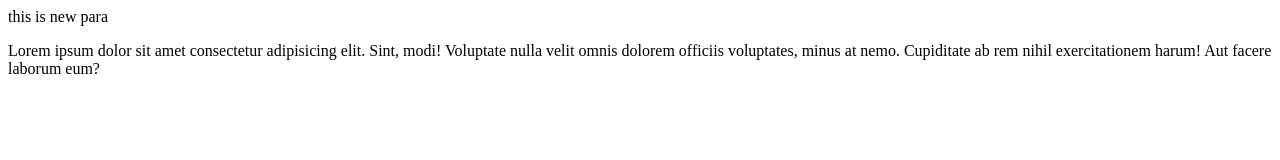
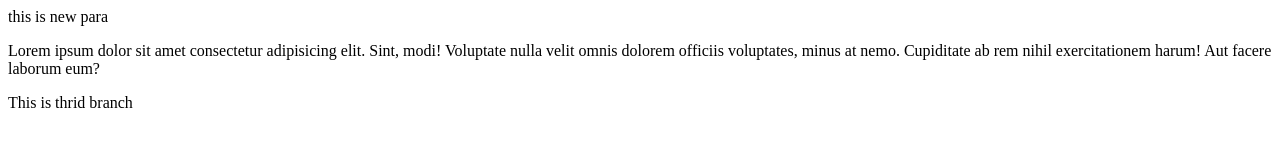
Before and after one commit to Hussainni/newrepo, a plain HTML site: page index.html in a window 1280 px wide. Drawn offline with Linux system fonts and the light colour scheme.

Commit message:
new branch

```diff
--- a/index.html
+++ b/index.html
@@ -1,2 +1,3 @@
 <p>this is new para</p>
 <p>Lorem ipsum dolor sit amet consectetur adipisicing elit. Sint, modi! Voluptate nulla velit omnis dolorem officiis voluptates, minus at nemo. Cupiditate ab rem nihil exercitationem harum! Aut facere laborum eum?</p>
+<p>This is thrid branch</p>
```
